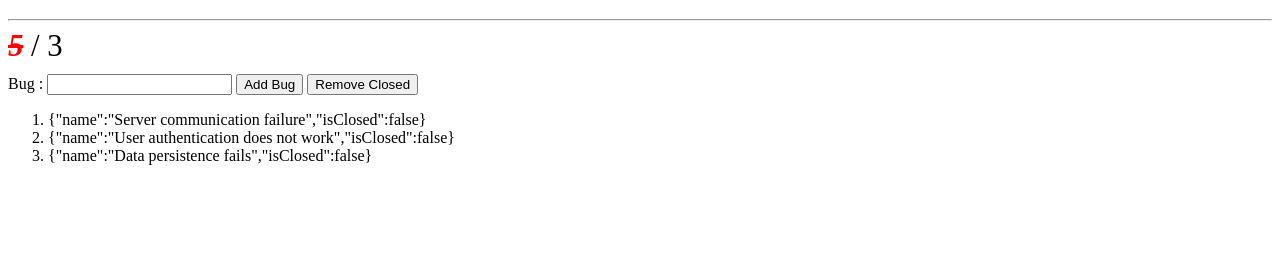
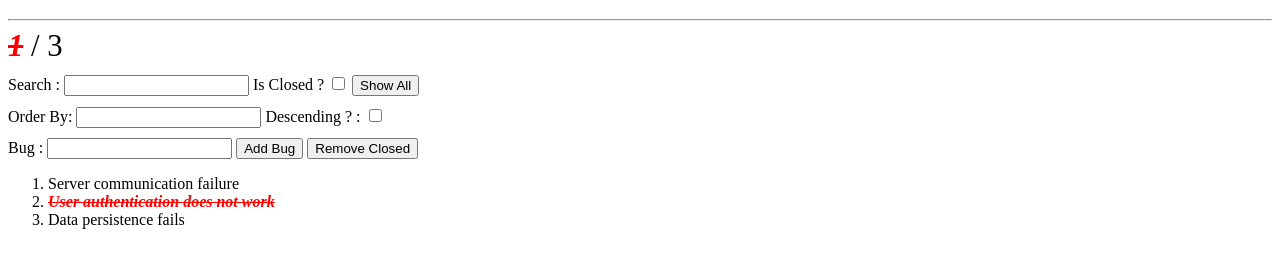
Before and after one commit to tkmagesh/Cisco-Angular-Jan-2016, a plain HTML site: page Day-02/01-BugTracker/index.html in a window 1280 px wide. Shown: the part 61-328 px from the top of the page. Drawn offline with nearby package versions, Linux system fonts and the light colour scheme.

Commit message:
Search and Sort

```diff
--- a/Day-02/01-BugTracker/index.html
+++ b/Day-02/01-BugTracker/index.html
@@ -8,9 +8,9 @@
         =========
         1. List the bugs - done
         2. Add a new bug - done
-        3. Toggle the closed status of a bug
-        4. Remove the closed bugs
-        5. Display statistics
+        3. Toggle the closed status of a bug - done
+        4. Remove the closed bugs - done
+        5. Display statistics - done
         5. Search for bugs
         6. Sort the bugs
         7. Improvise the bug display
@@ -44,13 +44,26 @@
         bugTrackerApp.controller("bugsController", function($scope){
             $scope.bugs = [
                 {name : "Server communication failure", isClosed : false},
-                {name : "User authentication does not work", isClosed : false},
+                {name : "User authentication does not work", isClosed : true},
                 {name : "Data persistence fails", isClosed : false},
             ];
+            $scope.getClosedCount = function(){
+               return $scope.bugs.reduce(function(result, bug){
+                   return bug.isClosed ? ++result : result;
+               },0);
+            };
             $scope.newBug = ''
             $scope.addNew = function(){
                 $scope.bugs.push($scope.newBug);
                 $scope.newBug = '';
+            };
+            $scope.toggleBug = function(bug){
+                bug.isClosed = !bug.isClosed;
+            };
+            $scope.removeClosed = function(){
+                for(var i=$scope.bugs.length-1; i>=0; i--)
+                    if ($scope.bugs[i].isClosed)
+                        $scope.bugs.splice(i,1);
             };
         });
     </script>
@@ -60,20 +73,35 @@
     <hr>
     <section class="bugs" ng-controller="bugsController">
         <section class="stats">
-            <span class="closed">5</span>
+            <span class="closed">{{getClosedCount()}}</span>
             <span> / </span>
             <span>{{bugs.length}}</span>
         </section>
-        <section class="search"></section>
-        <section class="sort"></section>
+        <section class="search">
+            <label for="">Search :</label>
+            <input type="text" ng-model="searchBug.name">
+            <label for="">Is Closed ?</label>
+            <input type="checkbox" ng-model="searchBug.isClosed">
+            <input type="button" value="Show All" ng-click="searchBug.isClosed=undefined">
+        </section>
+        <section class="sort">
+            <label for="">Order By:</label>
+            <input type="text" name="" id="" ng-model="bugOrder.by">
+            <label for="">Descending ? :</label>
+            <input type="checkbox" ng-model="bugOrder.order">
+        </section>
         <section class="list">
             <label for="">Bug :</label>
             <input type="text" ng-model="newBug">
             <input type="button" value="Add Bug" id="btnAddBug" ng-click="addNew()">
-            <input type="button" value="Remove Closed" id="btnRemoveClosed">
+            <input type="button" value="Remove Closed" id="btnRemoveClosed" ng-click="removeClosed()">
             <ol>
-               <li ng-repeat="bug in bugs">
-                   <span>{{bug}}</span>
+               <li ng-repeat="bug in bugs | filter:searchBug | orderBy:bugOrder.by:bugOrder.order">
+                   <span
+                       ng-click="toggleBug(bug)"
+                       ng-class="{closed : bug.isClosed}">
+                        {{bug.name}}
+                    </span>
                </li>
             </ol>
         </section>
```
